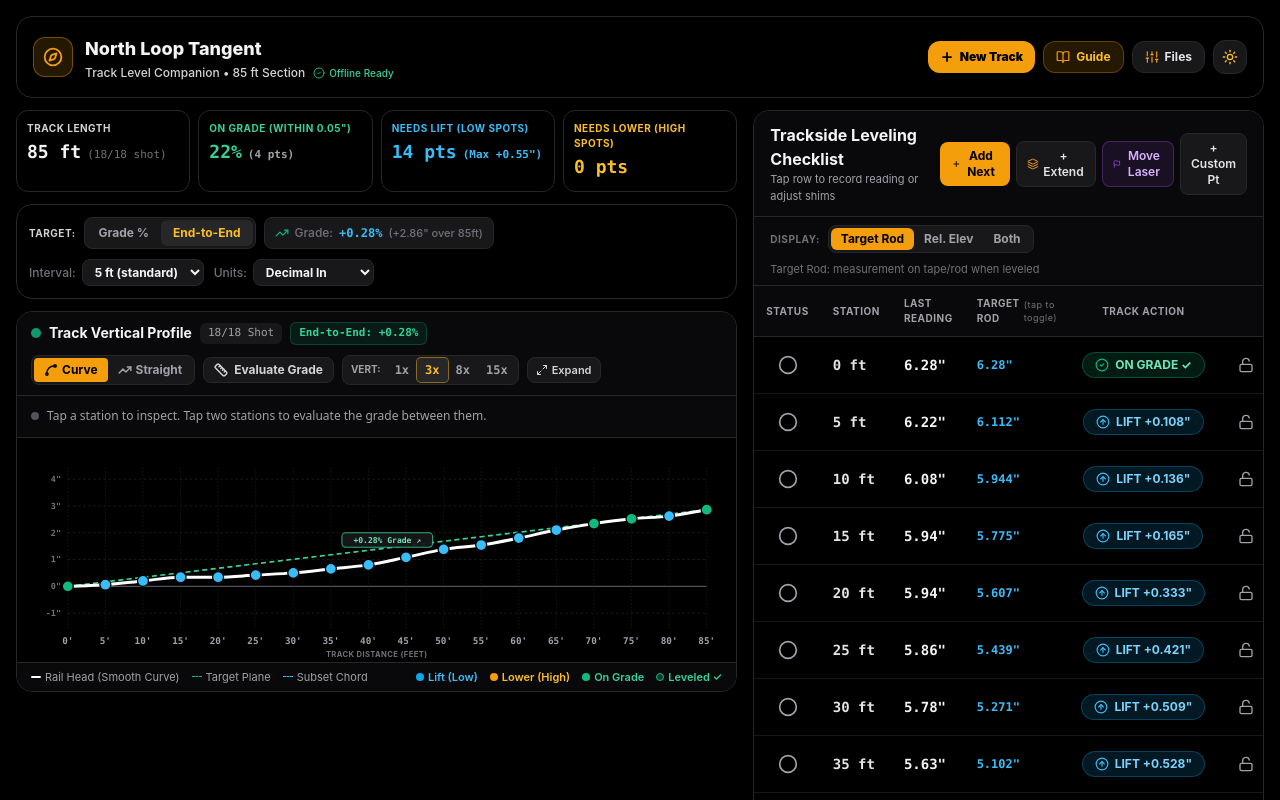
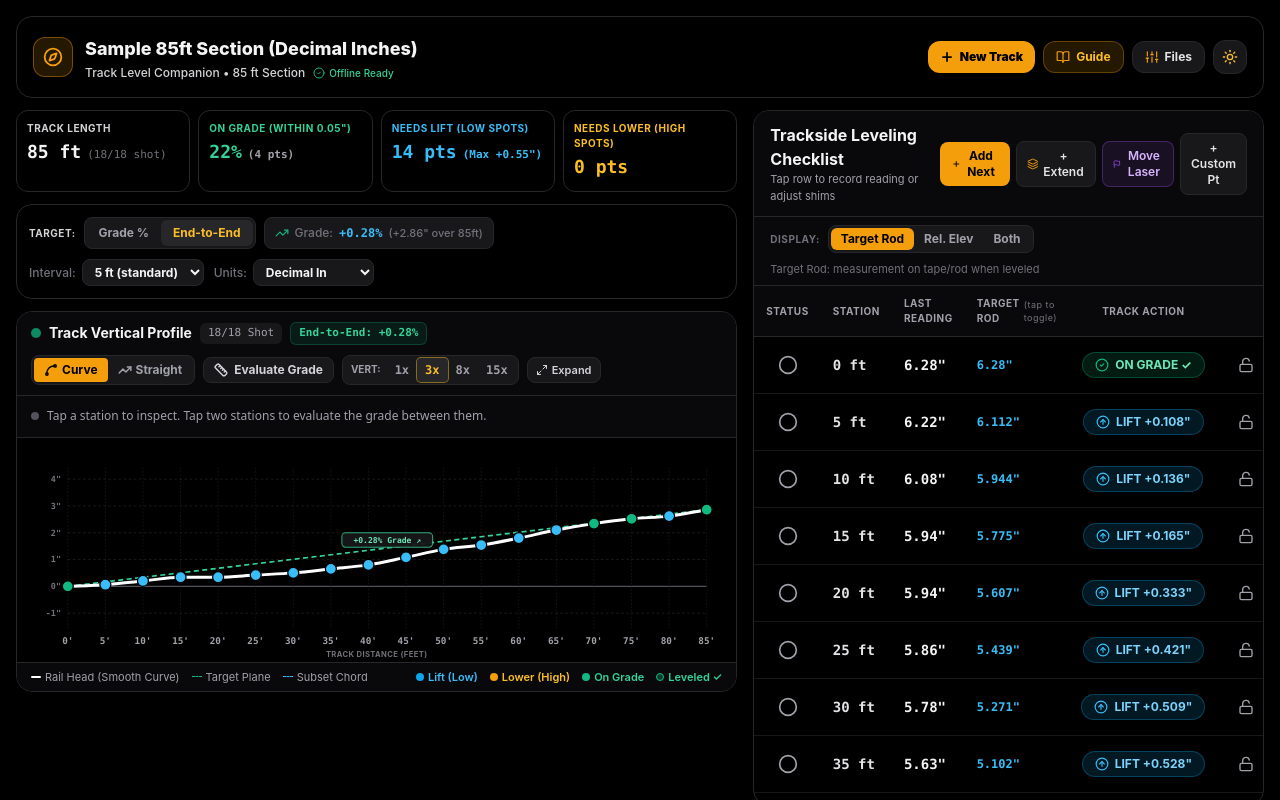
Before and after one commit to LoopRook/track-level-companion, a React (Vite) app: page / in a window 1280 px wide. Shown: the top 800 px of the page. Built offline with nearby package versions, Linux system fonts and the light colour scheme.

Commit message:
fix: update default track name and enable desktop independent table scroll

```diff
--- a/src/App.tsx
+++ b/src/App.tsx
@@ -33,8 +33,8 @@ const INITIAL_STATIONS: StationPoint[] = [
 ];
 
 const DEFAULT_PROJECT: TrackProject = {
-  id: 'default-project-v3',
-  name: 'North Loop Tangent',
+  id: 'default-project-v4',
+  name: 'Sample 85ft Section (Decimal Inches)',
   date: new Date().toISOString().split('T')[0],
   gauge: '7 1/4"',
   unitFormat: 'decimal_inches',
@@ -54,8 +54,14 @@ export const App: React.FC = () => {
       const saved = localStorage.getItem('track_level_companion_active');
       if (saved) {
         const parsed = JSON.parse(saved);
-        // If it's the old default demo project, refresh to the new decimal example values and end_to_end default
-        if (parsed.id === 'default-project' || parsed.id === 'default-project-v1' || parsed.id === 'default-project-v2') {
+        // If it's an old default demo project or still named "North Loop Tangent", refresh to the new example section
+        if (
+          parsed.id === 'default-project' ||
+          parsed.id === 'default-project-v1' ||
+          parsed.id === 'default-project-v2' ||
+          parsed.id === 'default-project-v3' ||
+          parsed.name === 'North Loop Tangent'
+        ) {
           return DEFAULT_PROJECT;
         }
         return parsed;
@@ -604,7 +610,7 @@ export const App: React.FC = () => {
         </div>
 
         {/* RIGHT COLUMN: Actionable Trackside Checklist Table */}
-        <div className="lg:col-span-5 space-y-3">
+        <div className="lg:col-span-5 space-y-3 lg:sticky lg:top-3">
           <ActionTable
             stations={calculatedStations}
             unitFormat={project.unitFormat}
--- a/src/components/ActionTable.tsx
+++ b/src/components/ActionTable.tsx
@@ -95,9 +95,9 @@ export const ActionTable: React.FC<ActionTableProps> = ({
   };
 
   return (
-    <div className="bg-white dark:bg-black border border-zinc-200 dark:border-zinc-800 rounded-2xl shadow-sm overflow-hidden flex flex-col transition-colors">
+    <div className="bg-white dark:bg-black border border-zinc-200 dark:border-zinc-800 rounded-2xl shadow-sm overflow-hidden flex flex-col transition-colors lg:max-h-[calc(100vh-6.5rem)]">
       {/* Header Toolbar */}
-      <div className="px-3 sm:px-4 py-3 border-b border-zinc-200 dark:border-zinc-800 flex flex-col sm:flex-row sm:items-center justify-between gap-2.5 bg-zinc-50 dark:bg-zinc-950">
+      <div className="px-3 sm:px-4 py-3 border-b border-zinc-200 dark:border-zinc-800 flex flex-col sm:flex-row sm:items-center justify-between gap-2.5 bg-zinc-50 dark:bg-zinc-950 shrink-0">
         <div>
           <h3 className="font-bold text-zinc-900 dark:text-zinc-100 text-sm sm:text-base">
             Trackside Leveling Checklist
@@ -153,7 +153,7 @@ export const ActionTable: React.FC<ActionTableProps> = ({
       </div>
 
       {/* View Mode & Column Selector Toolbar */}
-      <div className="px-3 sm:px-4 py-2 bg-zinc-100/70 dark:bg-zinc-950 border-b border-zinc-200 dark:border-zinc-800 flex items-center justify-between gap-2 flex-wrap text-xs">
+      <div className="px-3 sm:px-4 py-2 bg-zinc-100/70 dark:bg-zinc-950 border-b border-zinc-200 dark:border-zinc-800 flex items-center justify-between gap-2 flex-wrap text-xs shrink-0">
         <div className="flex items-center gap-2">
           <span className="text-zinc-500 font-bold uppercase tracking-wider text-[10px]">Display:</span>
           <div className="flex rounded-lg bg-zinc-200/80 dark:bg-zinc-900 p-0.5 border border-zinc-300 dark:border-zinc-800 h-7 items-center shrink-0">
@@ -204,7 +204,7 @@ export const ActionTable: React.FC<ActionTableProps> = ({
 
       {/* Active Laser Relocation / Datum Shift Banner */}
       {stations.some(s => s.isTurningPoint) && (
-        <div className="px-3 sm:px-4 py-2 bg-purple-500/10 border-b border-purple-500/20 text-xs flex items-center justify-between gap-2 text-purple-700 dark:text-purple-300">
+        <div className="px-3 sm:px-4 py-2 bg-purple-500/10 border-b border-purple-500/20 text-xs flex items-center justify-between gap-2 text-purple-700 dark:text-purple-300 shrink-0">
           <div className="flex items-center gap-1.5 flex-wrap">
             <Flag className="w-3.5 h-3.5 shrink-0 text-purple-500" />
             <span>
@@ -497,16 +497,16 @@ export const ActionTable: React.FC<ActionTableProps> = ({
       </div>
 
       {/* DESKTOP TABLE VIEW (hidden md:block): full table layout with all columns */}
-      <div className="overflow-x-auto hidden md:block">
+      <div className="overflow-x-auto overflow-y-auto flex-1 min-h-0 hidden md:block">
         <table className="w-full text-left border-collapse">
-          <thead>
-            <tr className="border-b border-zinc-200 dark:border-zinc-800 text-[10px] uppercase tracking-wider text-zinc-600 dark:text-zinc-400 bg-zinc-100/70 dark:bg-zinc-950 font-bold">
-              <th className="py-2.5 px-3 w-10 text-center">Status</th>
-              <th className="py-2.5 px-3">Station</th>
-              <th className="py-2.5 px-3">Last Reading</th>
+          <thead className="sticky top-0 z-10 bg-zinc-100 dark:bg-zinc-950 shadow-xs">
+            <tr className="border-b border-zinc-200 dark:border-zinc-800 text-[10px] uppercase tracking-wider text-zinc-600 dark:text-zinc-400 font-bold bg-zinc-100 dark:bg-zinc-950">
+              <th className="py-2.5 px-3 w-10 text-center sticky top-0 bg-zinc-100 dark:bg-zinc-950">Status</th>
+              <th className="py-2.5 px-3 sticky top-0 bg-zinc-100 dark:bg-zinc-950">Station</th>
+              <th className="py-2.5 px-3 sticky top-0 bg-zinc-100 dark:bg-zinc-950">Last Reading</th>
               {(displayMode === 'target_reading' || displayMode === 'both') && (
                 <th
-                  className="py-2.5 px-3 cursor-pointer hover:text-amber-500 transition select-none"
+                  className="py-2.5 px-3 cursor-pointer hover:text-amber-500 transition select-none sticky top-0 bg-zinc-100 dark:bg-zinc-950"
                   onClick={handleCycleDisplayMode}
                   title="Click to toggle display mode (Target Rod vs Rel. Elev vs Both)"
                 >
@@ -518,7 +518,7 @@ export const ActionTable: React.FC<ActionTableProps> = ({
               )}
               {(displayMode === 'relative_elev' || displayMode === 'both') && (
                 <th
-                  className="py-2.5 px-3 cursor-pointer hover:text-amber-500 transition select-none"
+                  className="py-2.5 px-3 cursor-pointer hover:text-amber-500 transition select-none sticky top-0 bg-zinc-100 dark:bg-zinc-950"
                   onClick={handleCycleDisplayMode}
                   title="Click to toggle display mode (Target Rod vs Rel. Elev vs Both)"
                 >
@@ -528,8 +528,8 @@ export const ActionTable: React.FC<ActionTableProps> = ({
                   </div>
                 </th>
               )}
-              <th className="py-2.5 px-3 text-center">Track Action</th>
-              <th className="py-2.5 px-3 text-right">Actions</th>
+              <th className="py-2.5 px-3 text-center sticky top-0 bg-zinc-100 dark:bg-zinc-950">Track Action</th>
+              <th className="py-2.5 px-3 text-right sticky top-0 bg-zinc-100 dark:bg-zinc-950">Actions</th>
             </tr>
           </thead>
           <tbody className="divide-y divide-zinc-100 dark:divide-zinc-800/60 text-sm">
--- a/src/components/StationConfig.tsx
+++ b/src/components/StationConfig.tsx
@@ -78,8 +78,9 @@ export const StationConfigHeader: React.FC<StationConfigHeaderProps> = ({
                 type="text"
                 value={project.name}
                 onChange={(e) => onChangeProject({ name: e.target.value })}
-                className="bg-transparent font-extrabold text-base sm:text-lg text-zinc-900 dark:text-zinc-100 hover:bg-zinc-100 dark:hover:bg-zinc-900 focus:bg-zinc-100 dark:focus:bg-zinc-900 rounded px-1.5 -ml-1.5 py-0.5 outline-none transition w-44 sm:w-auto truncate"
+                className="bg-transparent font-extrabold text-base sm:text-lg text-zinc-900 dark:text-zinc-100 hover:bg-zinc-100 dark:hover:bg-zinc-900 focus:bg-zinc-100 dark:focus:bg-zinc-900 rounded px-1.5 -ml-1.5 py-0.5 outline-none transition w-44 sm:w-80 md:w-96 truncate"
                 placeholder="Track Section Name"
+                title="Click to rename track section"
               />
             </div>
             <div className="flex items-center gap-2 text-xs text-zinc-400 dark:text-zinc-300 font-medium">
```
